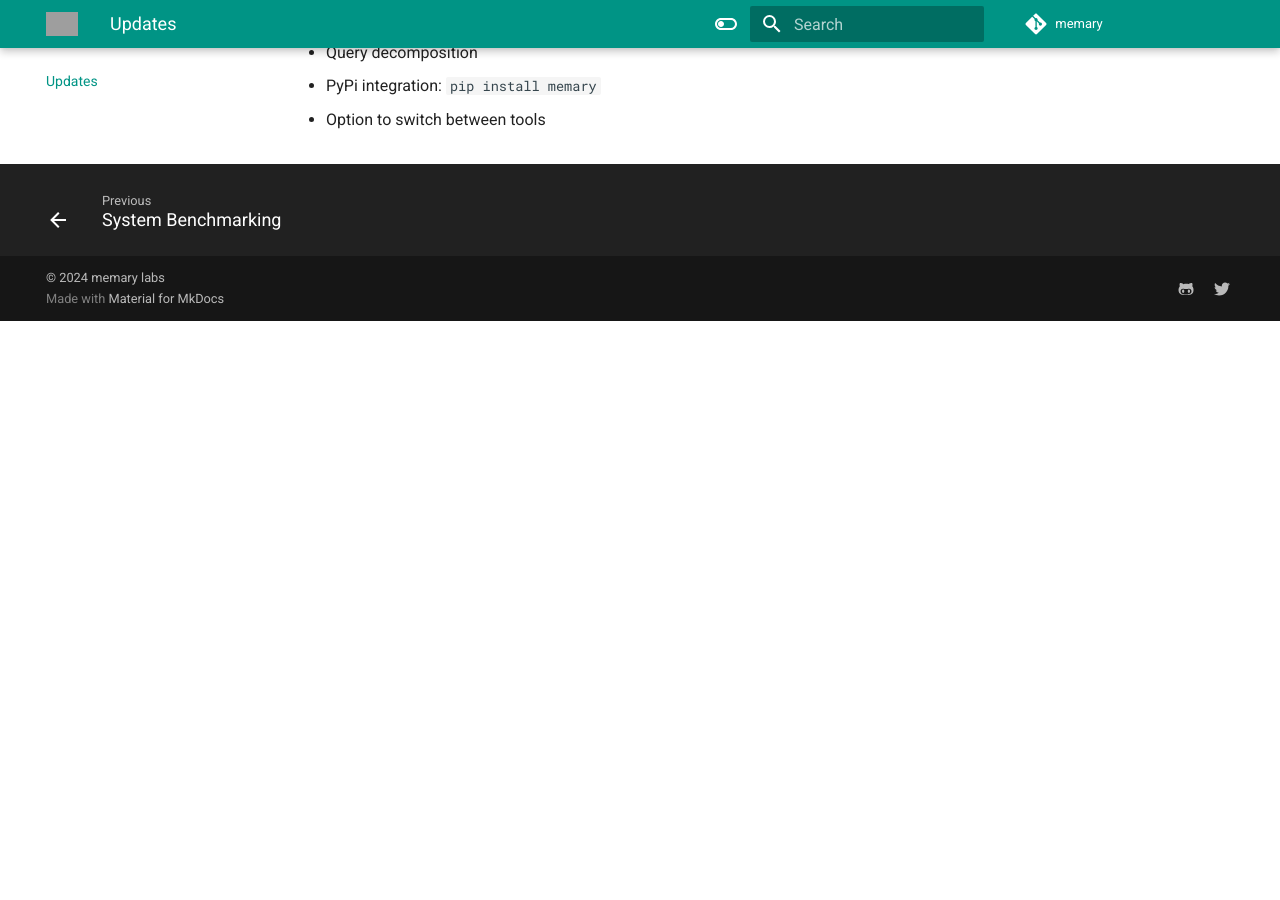
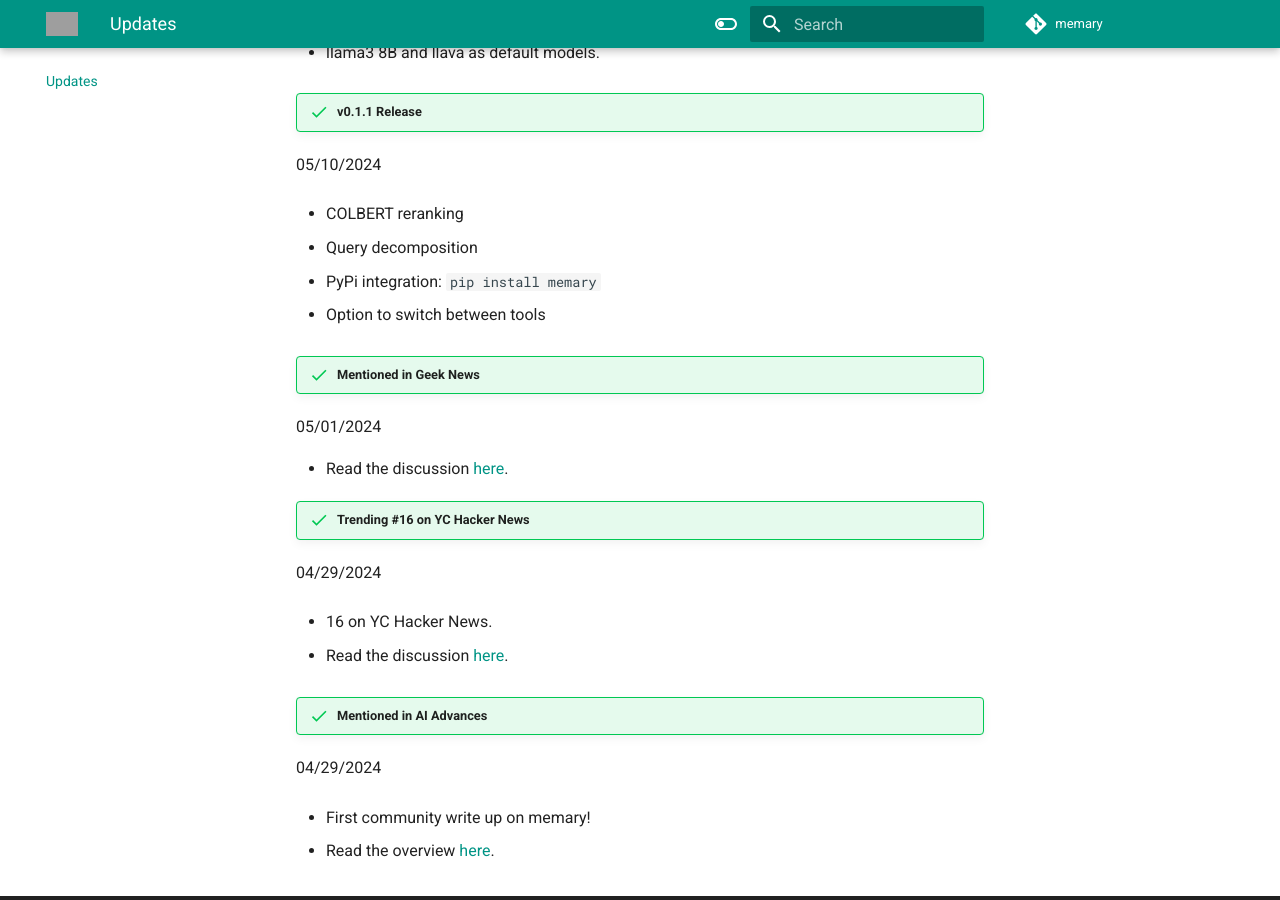
Before and after one commit to kingjulio8238/memarydocs, an MkDocs documentation site: the page built from docs/updates.md, in a window 1280 px wide and 900 px high, scrolled down 1037 px. Built offline with MkDocs 1.6.1 and Material for MkDocs 9.7.7, drawn with Linux system fonts in a browser that asks for light colours; comment, search, counter and statistics services are not loaded; before the commit the page ends 1358 px from its top, so only the background shows below that; some of the changed text lies outside the part shown; grey boxes are pictures that could not be loaded.

Commit message:
added updates

```diff
--- a/docs/updates.md
+++ b/docs/updates.md
@@ -1,4 +1,11 @@
 # Updates
+
+!!! success "1,000+ Repo Stars"
+06/02/2024
+
+- memary hits 1,000+ [repo](https://github.com/kingjulio8238/memary) :fontawesome-regular-star:
+
+- Achieved in 37 days.
 
 !!! success "Austin AI Meetup"
 05/28/2024
@@ -35,6 +42,26 @@
 
 - Option to switch between tools
 
+!!! success "Mentioned in Geek News"
+05/01/2024
+
+- Read the discussion [here](https://news.hada.io/topic?id=14583).
+
+!!! success "Trending #16 on YC Hacker News"
+04/29/2024
+
+- 16 on YC Hacker News.
+
+- Read the discussion [here](https://news.ycombinator.com/item?id=40196879).
+
+!!! success "Mentioned in AI Advances"
+04/29/2024
+
+- First community write up on memary!
+
+- Read the overview [here](https://ai.gopubby.com/beyond-short-term-memory-how-memary-makes-chatbots-remember-6fa59a56773a).
+
+
 
 <!--
 TO INCLUDE:
```
